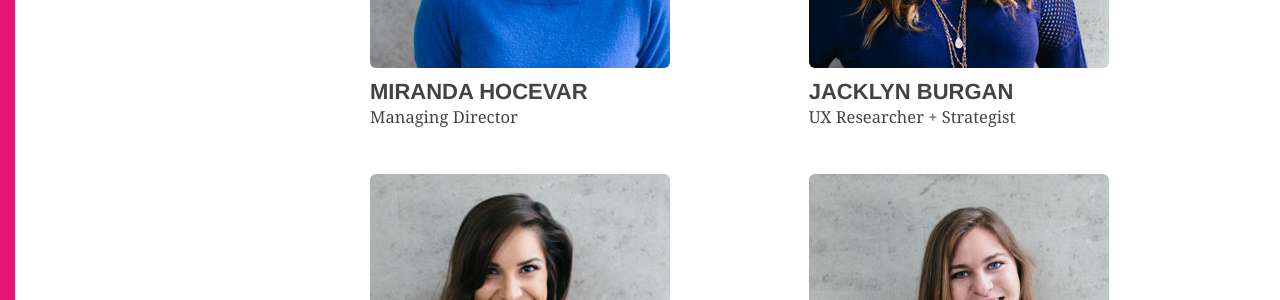
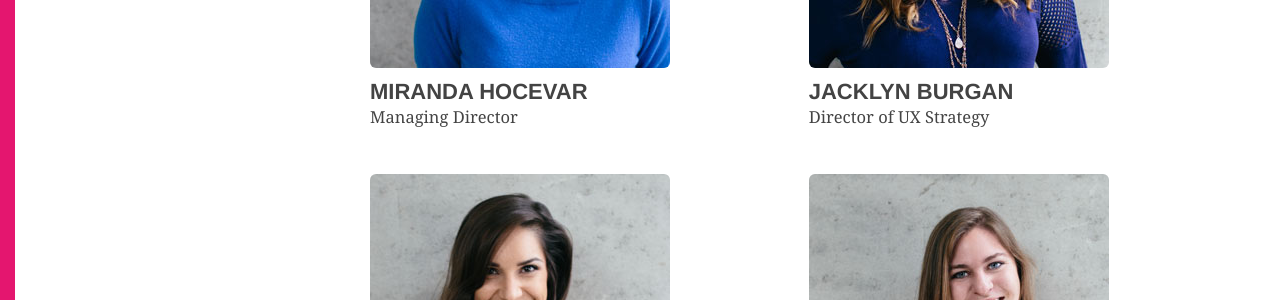
Before and after one commit to ninelabs/ninelabs.com, a Jekyll site: the page built from about/team.html, in a window 1280 px wide and 900 px high, scrolled down 1658 px. Shown: the part 155-455 px from the top of the window. Built offline with Jekyll 4.4.1, drawn with Linux system fonts in a browser that asks for light colours; nearby versions of some CDN libraries.

Commit message:
Updated Jacklyn's Title

```diff
--- a/_data/team.yml
+++ b/_data/team.yml
@@ -87,7 +87,7 @@
 
 - name: Jacklyn Burgan
   photo: /img/people/jacklyn-burgan.jpg
-  role: UX Researcher + Strategist
+  role: Director of UX Strategy
   twitter: https://twitter.com/playfulpixel
   linkedin: https://www.linkedin.com/in/jacklynburgan
   website: http://www.playfulpixel.com/
```
